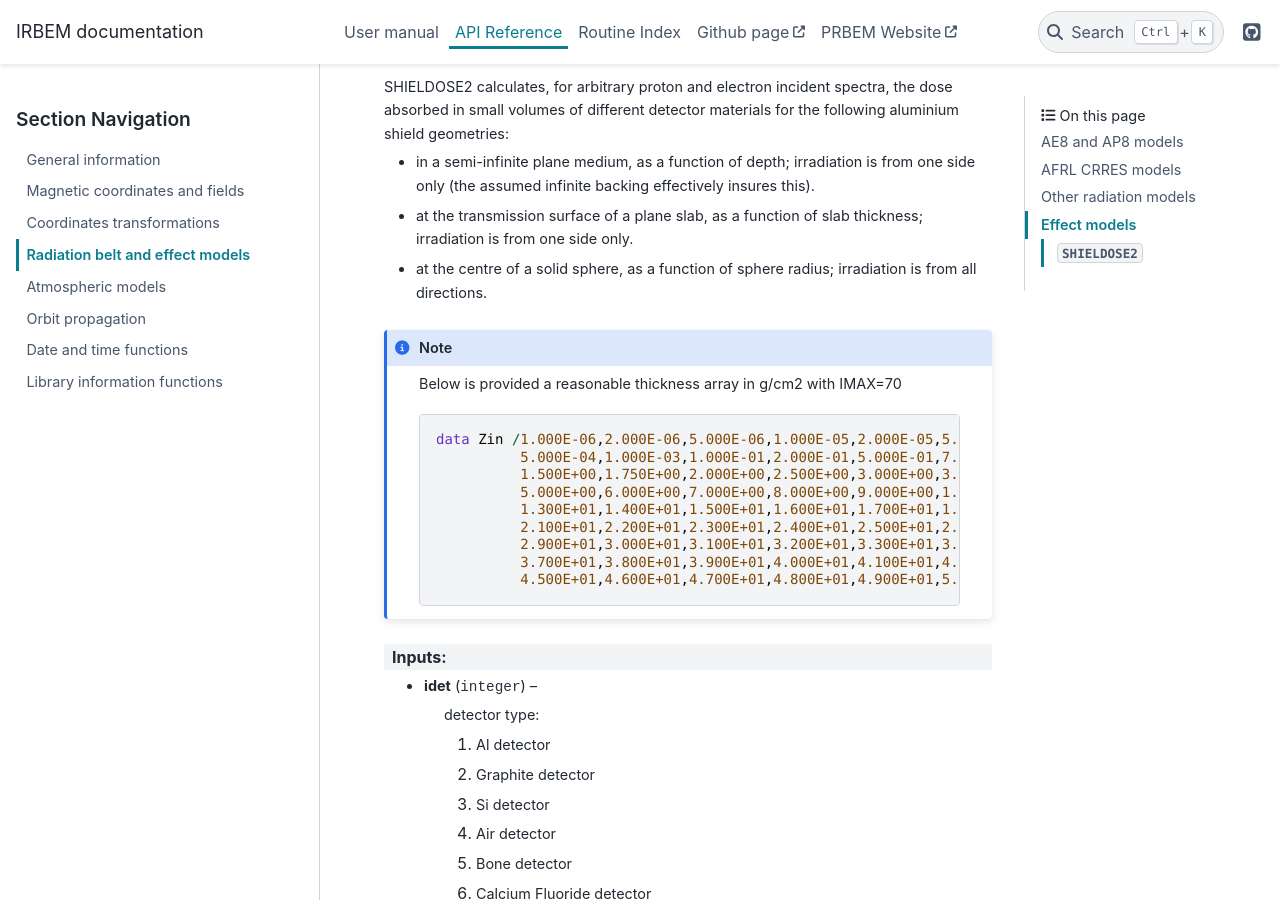
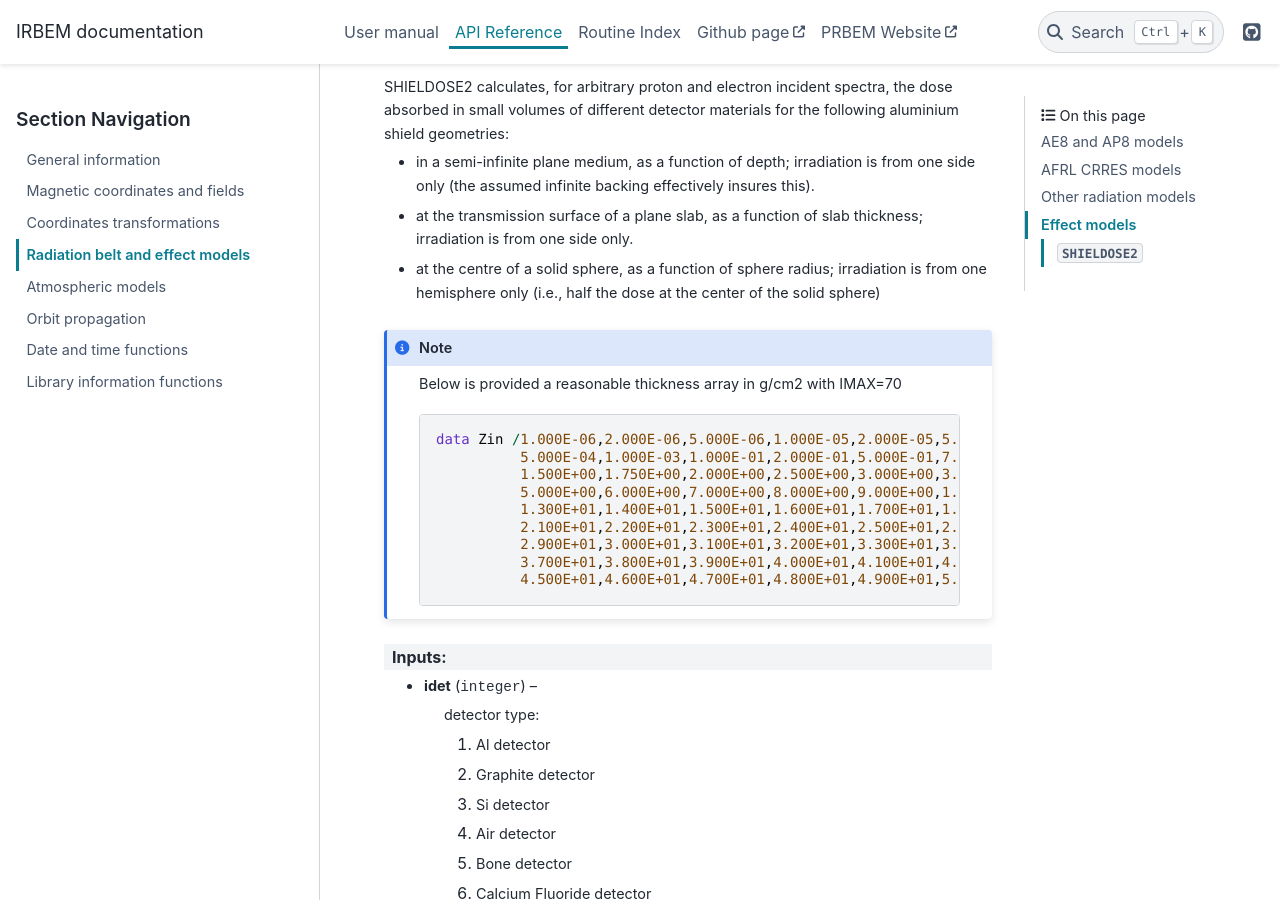
Before and after one commit to PRBEM/IRBEM, a Sphinx documentation site: the page built from docs/source/api/radiation_models.rst, in a window 1280 px wide and 900 px high, scrolled down 10863 px. Built offline with Sphinx 7.4.7 and the PyData theme 0.15.4, drawn with Linux system fonts in a browser that asks for light colours.

Commit message:
Update radiation_models.rst
Corrected spherical shielding description for SHIELDOSE2: it is not illuminated from all directions, only one hemisphere.

```diff
--- a/docs/source/api/radiation_models.rst
+++ b/docs/source/api/radiation_models.rst
@@ -346,7 +346,8 @@ Effect models
    * at the transmission surface of a plane slab, as a function of slab
      thickness; irradiation is from one side only.
    * at the centre of a solid sphere, as a function of sphere radius;
-     irradiation is from all directions.
+     irradiation is from one hemisphere only (i.e., half the dose at the
+     center of the solid sphere)
 
    .. note::
 
```
